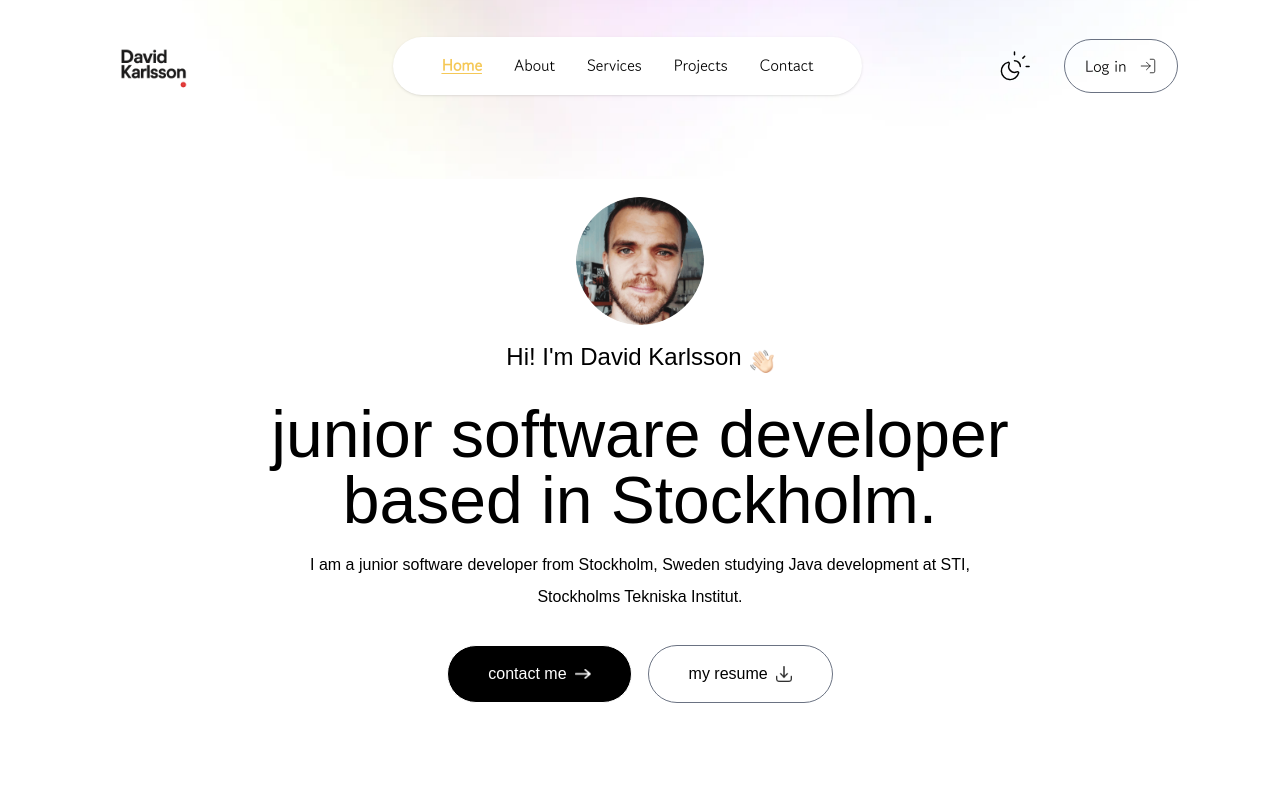
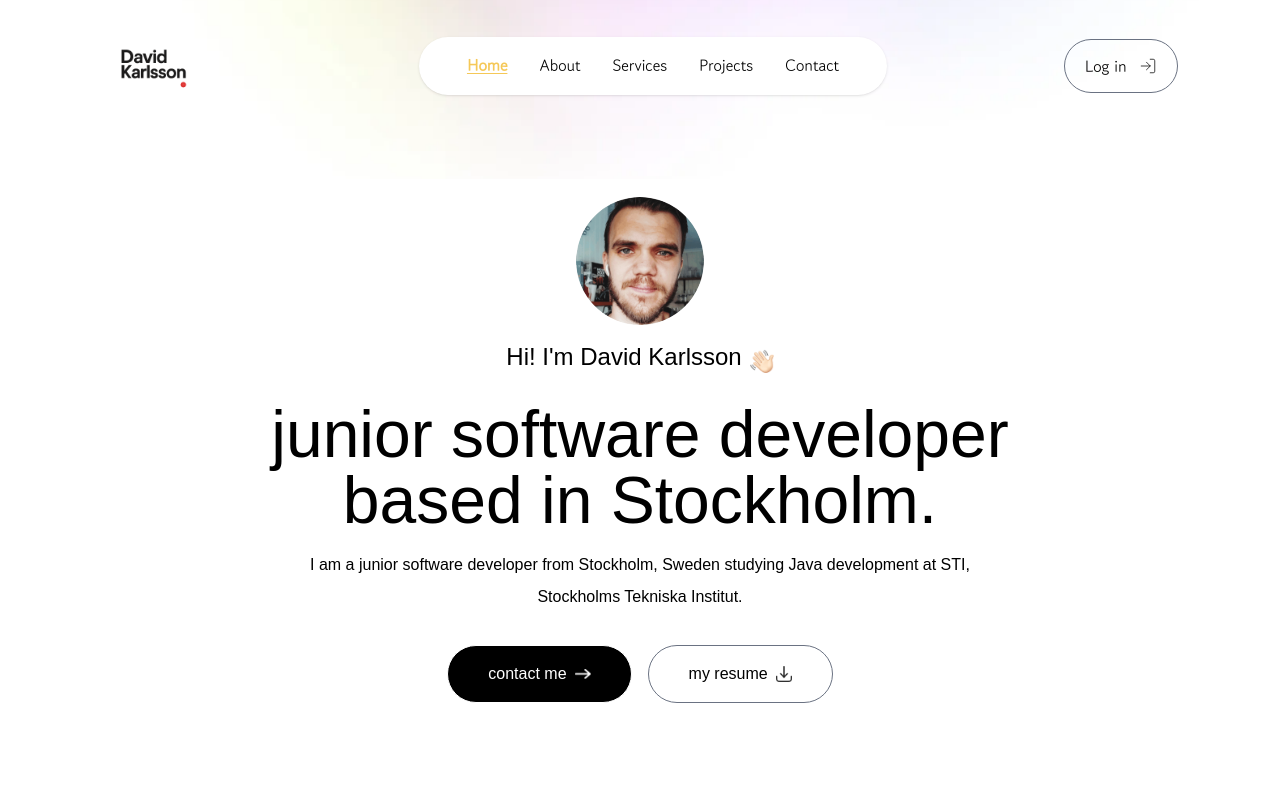
Before and after one commit to davidlkarlsson/exam-portfolio-frontend, a Next.js app: page / in a window 1280 px wide. Shown: the top 800 px of the page. Built offline with nearby package versions, Linux system fonts and the light colour scheme; no server answers; a web font is replaced by a local one.

Commit message:
refactor: remove ThemeButton from Navbar
- Removed the ThemeButton since it is not in use; it may be implemented at a later stage

```diff
--- a/app/_components/navbar/navbar.component.tsx
+++ b/app/_components/navbar/navbar.component.tsx
@@ -2,7 +2,7 @@
 
 import { assets } from "@/assets/assets";
 import Image from "next/image";
-import { LogIn, LogOut, SunMoon, Menu } from "lucide-react";
+import { LogIn, LogOut, Menu } from "lucide-react";
 import { AuthNavButton } from "../buttons/auth-nav-button.component";
 import { SmButton } from "../buttons/sm-button.component";
 import { useEffect, useState } from "react";
@@ -148,19 +148,7 @@ export function Navbar({
           )}
         </ul>
         {/* Buttons */}
-        <div className="flex items-center gap-4">
-          {/* Theme Button */}
-          <SmButton
-            icon={SunMoon}
-            ariaLabel="Toggle theme"
-            title="Toggle theme"
-            iconProps={{
-              size: 35,
-              color: "black",
-              strokeWidth: 1,
-            }}
-            className="cursor-pointer"
-          />
+        <div className="flex items-center">
 
           {/* Login / Logout Buttons*/}
 
```
